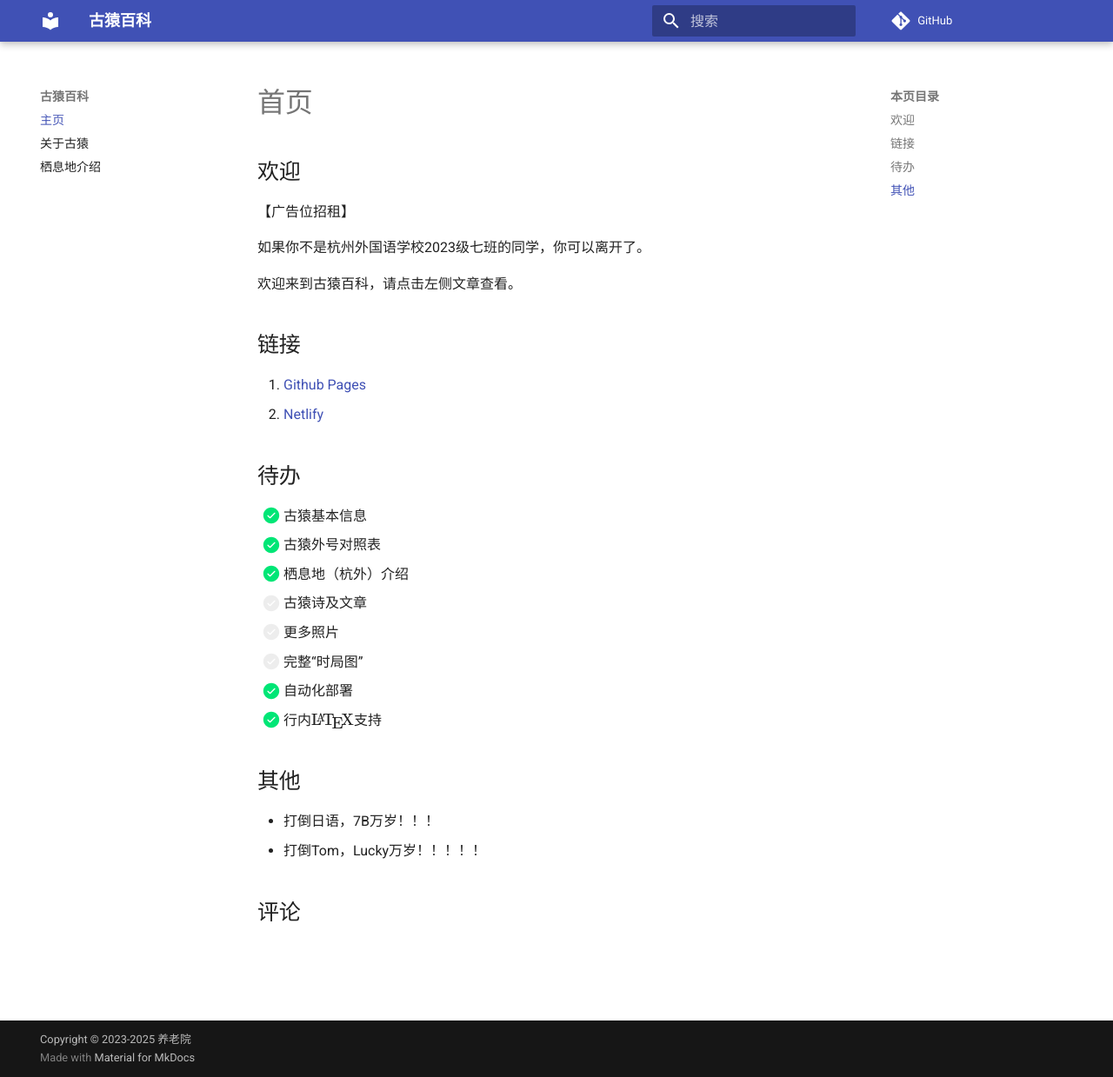
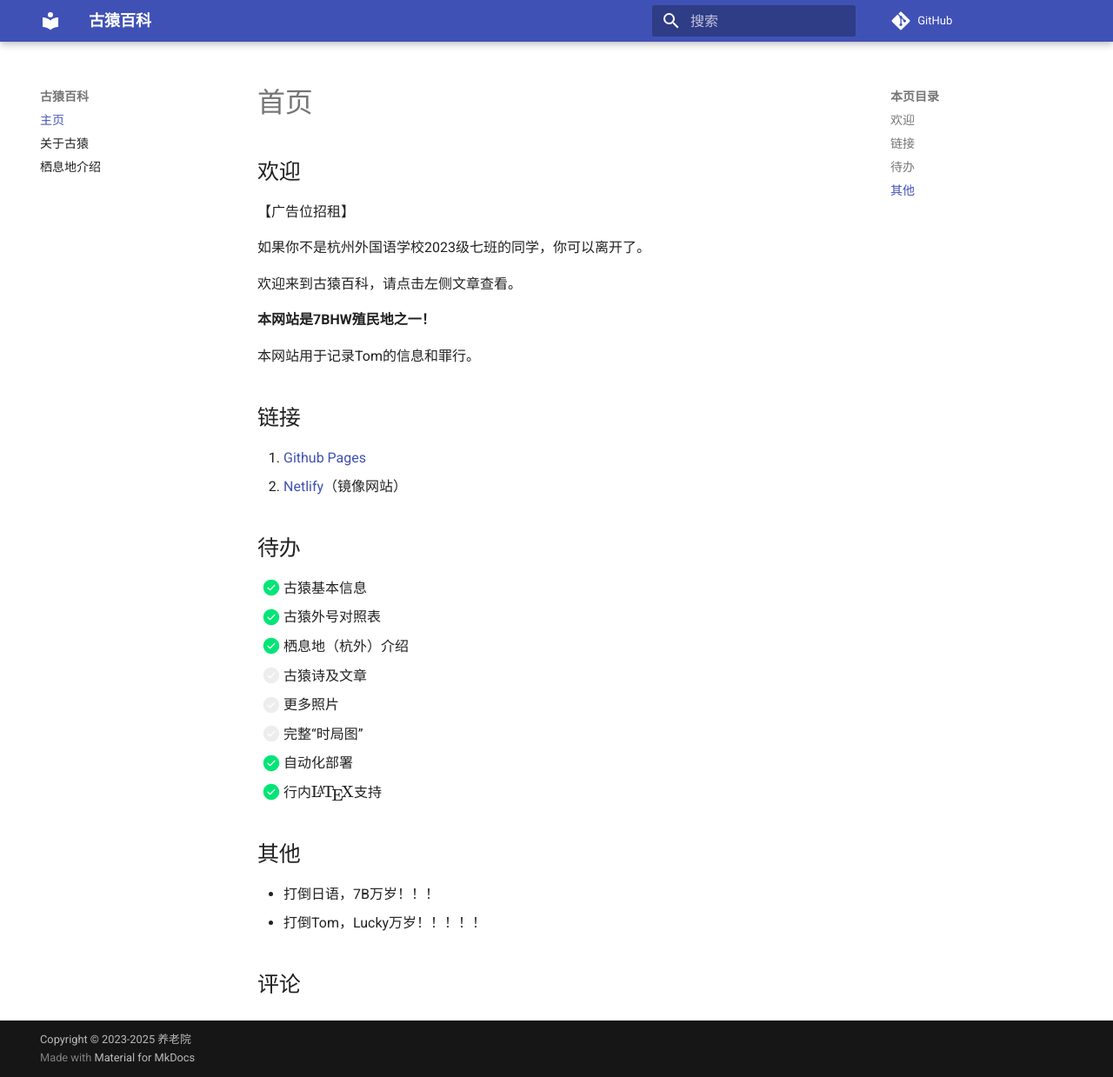
Before and after one commit to lyz0603/tom-wiki, an MkDocs documentation site: the page built from docs/index.md, in a window 1280 px wide and 1239 px high. Shown: the whole window at 87% size. Built offline with MkDocs 1.6.1 and Material for MkDocs 9.7.7, drawn with Linux system fonts in a browser that asks for light colours; comment, search, counter and statistics services are not loaded.

Commit message:
主页再次更新

```diff
--- a/docs/index.md
+++ b/docs/index.md
@@ -12,10 +12,14 @@ comments: true
 
 欢迎来到古猿百科，请点击左侧文章查看。
 
+**本网站是7BHW殖民地之一！**
+
+本网站用于记录Tom的信息和罪行。
+
 ## 链接
 
 1. [Github Pages](https://lyz0603.github.io/)
-2. [Netlify](https://tom-wiki.netlify.app/)
+2. [Netlify](https://tom-wiki.netlify.app/)（镜像网站）
 
 ## 待办
 
```
